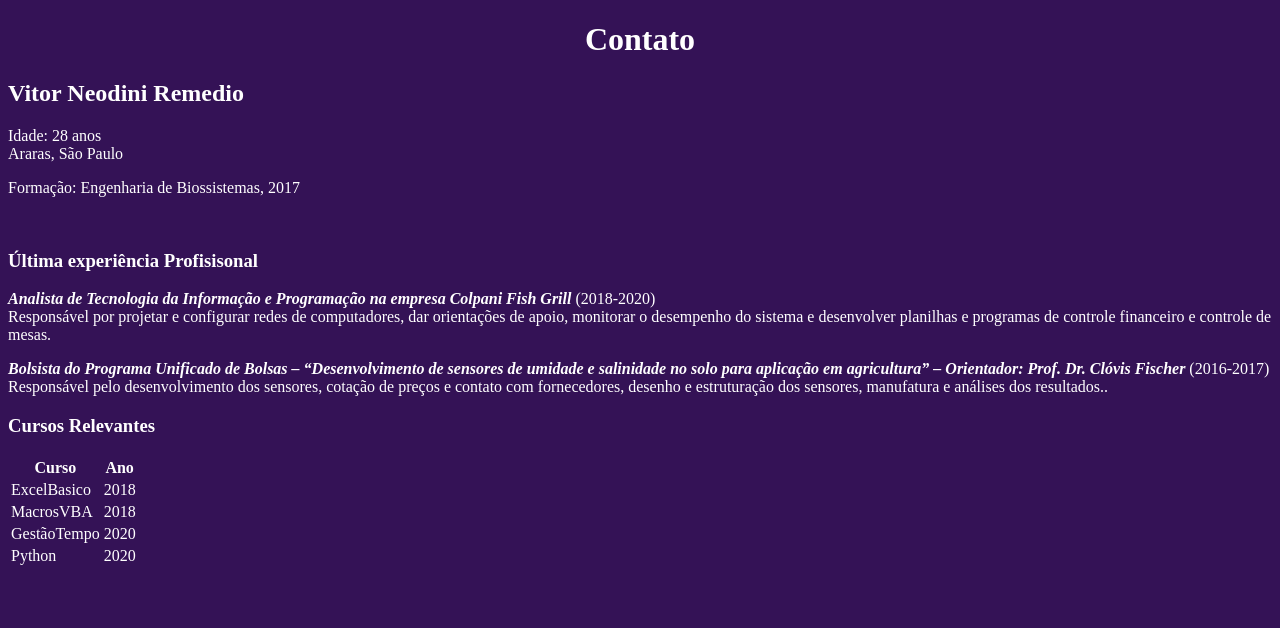
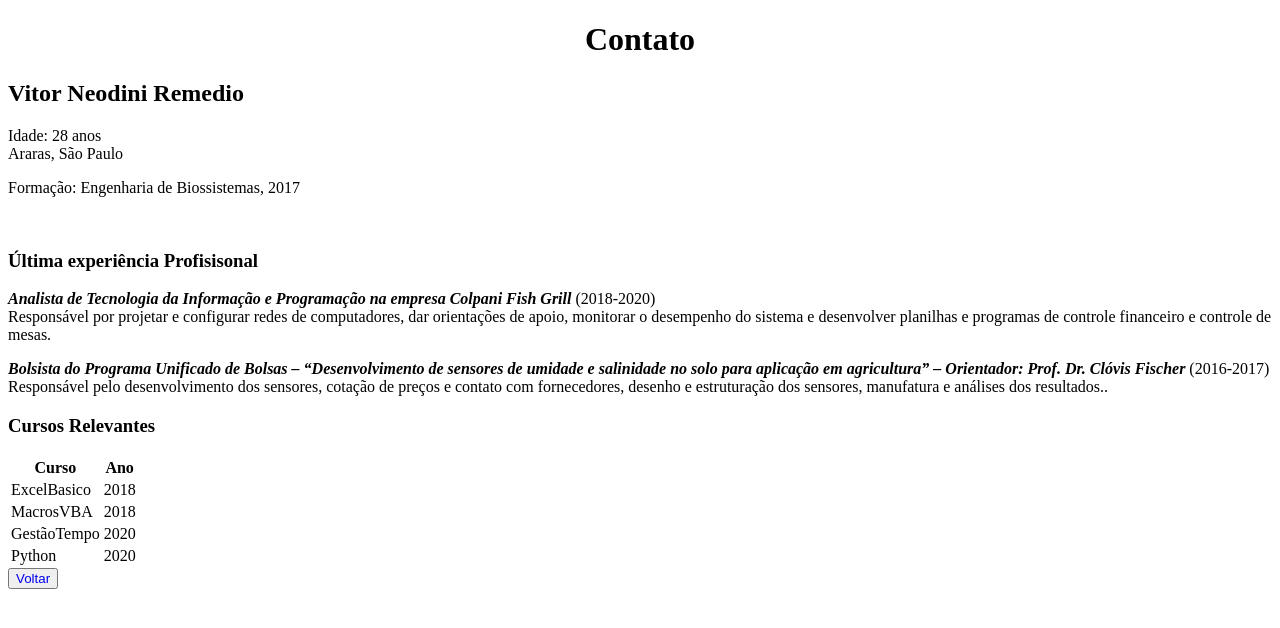
Before and after one commit to vitor-remedio/flipon-vnr, a Django app: page /contato in a window 1280 px wide. Shown: the top 628 px of the page. Run offline with Django 3.2, Linux system fonts and the light colour scheme; data comes from the database, SQL or seed files in the repository.

Commit message:
Projeto Finalizado

```diff
--- a/core/static/css/estilos.css
+++ b/core/static/css/estilos.css
@@ -1,7 +1,3 @@
-body {
-    background-color: #341256;
-    color: #ffffff;
-}
 
 a{
     text-decoration: none;
--- a/core/templates/contato.html
+++ b/core/templates/contato.html
@@ -45,5 +45,6 @@
 
     </table>
 
+    <button><a href="/">Voltar</a></button>
 </body>
 </html>
--- a/core/templates/curriculo.html
+++ b/core/templates/curriculo.html
@@ -1,15 +1,21 @@
 {% load static %}
+
 <!DOCTYPE html>
+
 <html lang="pt-br">
 <head>
     <meta charset="UTF-8">
     <title>Currículo como Imagem</title>
 </head>
     <body>
+         <center>
         <h1>Currículo como Imagem</h1>
         <img src="{%static 'images/cv1.png' %}"
         width="750">
         <img src="{%static 'images/cv2.png' %}"
         width="750">
+        <br>
+        <button><a href="/">Voltar</a></button>
+        </center>
     </body>
 </html>
```
Also changed, not shown: core/templates/index.html (+8 -3 lines), core/static/images/flipon.png (added), 4 other files. Lines whose indentation alone changed are shown as unchanged.
